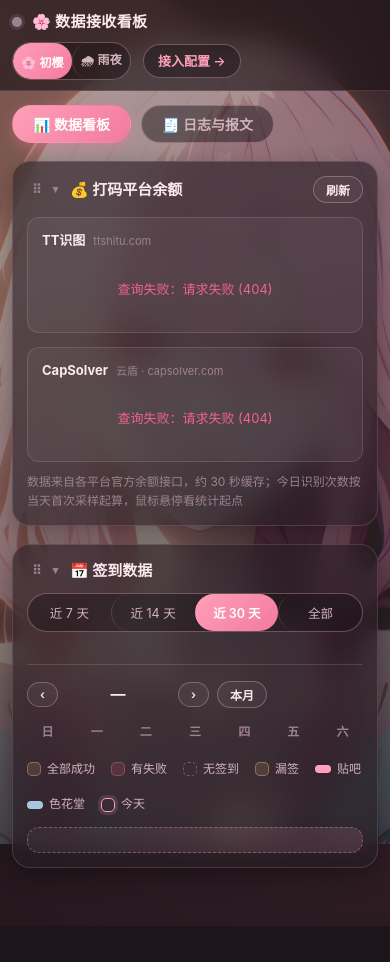
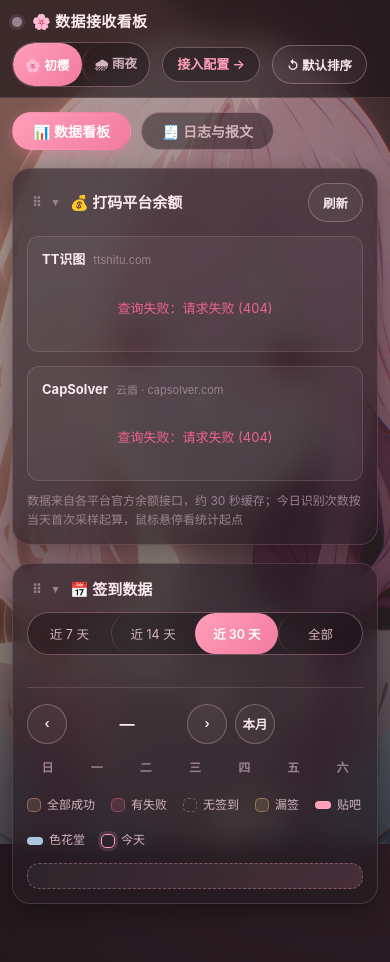
Before and after one commit to AidanAllen/workcheck, a website: page public/index.html in a window 390 px wide. Before the commit the page ends 926 px from the top, so only its background shows below. Drawn offline with Linux system fonts and the light colour scheme; no server answers.

Commit message:
ui: 手机端触控区放大到 38~40px（仅窄屏生效）
用无头 Chrome 以 iPhone 视口（390x844）实测：两页都没有横向溢出，
但可点元素普遍只有 26~34px 高 —— 分页箭头 30x26、日历翻月 34x26、
标准按钮与输入框 33、顶栏主题切换 30，手指很难点准。

窄屏下统一撑高：mini 按钮 38、分页与日历翻月 40x40、
标准按钮与输入框 40、主题切换器 38、面板内分段控件 38。

规则必须写在 .btn.mini / button.btn 这些桌面规则之后 ——
媒体查询不提高特异性，位置反了会被后面的桌面规则盖掉。

```diff
--- a/public/style.css
+++ b/public/style.css
@@ -642,6 +642,29 @@
 button.btn.primary:hover { color: var(--accent-on); transform: translateY(-2px); box-shadow: 0 8px 20px var(--accent-glow); }
 button.btn.danger:hover { border-color: var(--fail); color: var(--fail); }
 button.btn.mini { padding: 4px 12px; font-size: 12px; }
+
+/* 手机上的点按面积：mini 按钮在桌面只有 26px 高，手指瞄不准。
+   媒体查询不提高特异性，所以这一段必须写在上面的桌面规则之后才盖得住。 */
+@media (max-width: 640px) {
+  button.btn.mini, a.btn.mini:link, a.btn.mini:visited {
+    padding: 9px 14px; font-size: 12.5px; min-height: 38px;
+    display: inline-flex; align-items: center; justify-content: center;
+  }
+  /* 翻页「‹ 上一页 / 下一页 ›」撑到 40 高，别让手指去瞄 26px 高的目标 */
+  .pager .btn.mini { min-height: 40px; padding: 0 14px; }
+  /* 日历翻月只有一个字符，撑成 40×40 的方块 */
+  .cal-head .btn.mini { min-width: 40px; min-height: 40px; padding: 0; }
+  /* 标准按钮与输入框桌面是 33px，同样加到 40（mini 的特异性更高，保持上面的 38） */
+  button.btn, a.btn:link, a.btn:visited,
+  input[type='text'], input[type='number'], input[type='password'] {
+    min-height: 40px;
+  }
+  /* 顶栏主题切换器 30px → 38px */
+  .segmented.small button { padding: 10px 12px; font-size: 12.5px; }
+  /* 面板内的分段控件 34px → 38px；横向 padding 保持 4px，宽度仍靠 flex 等分 */
+  .panel-head .segmented button { padding: 11px 4px; }
+}
+
 button.btn:disabled { opacity: .38; cursor: not-allowed; }
 button.btn:disabled:hover {
   border-color: var(--border-strong); color: var(--text);
```
